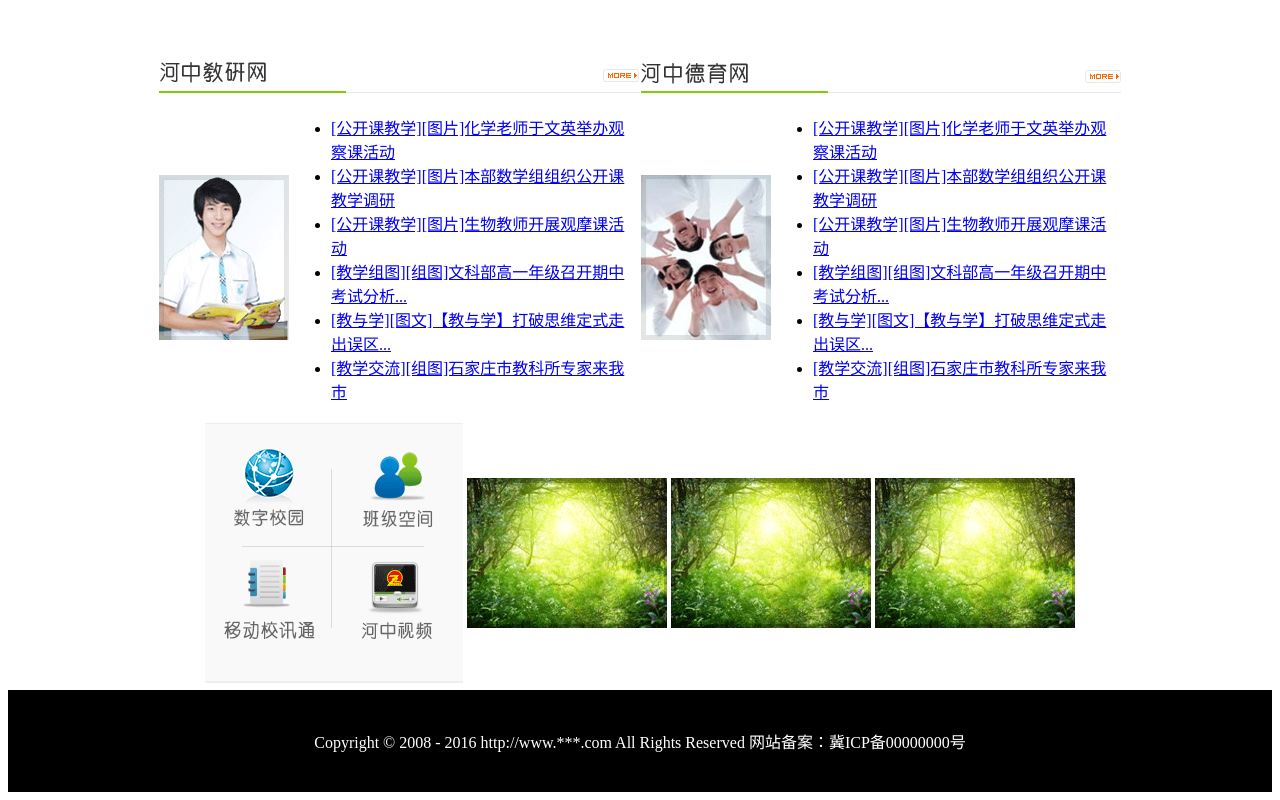
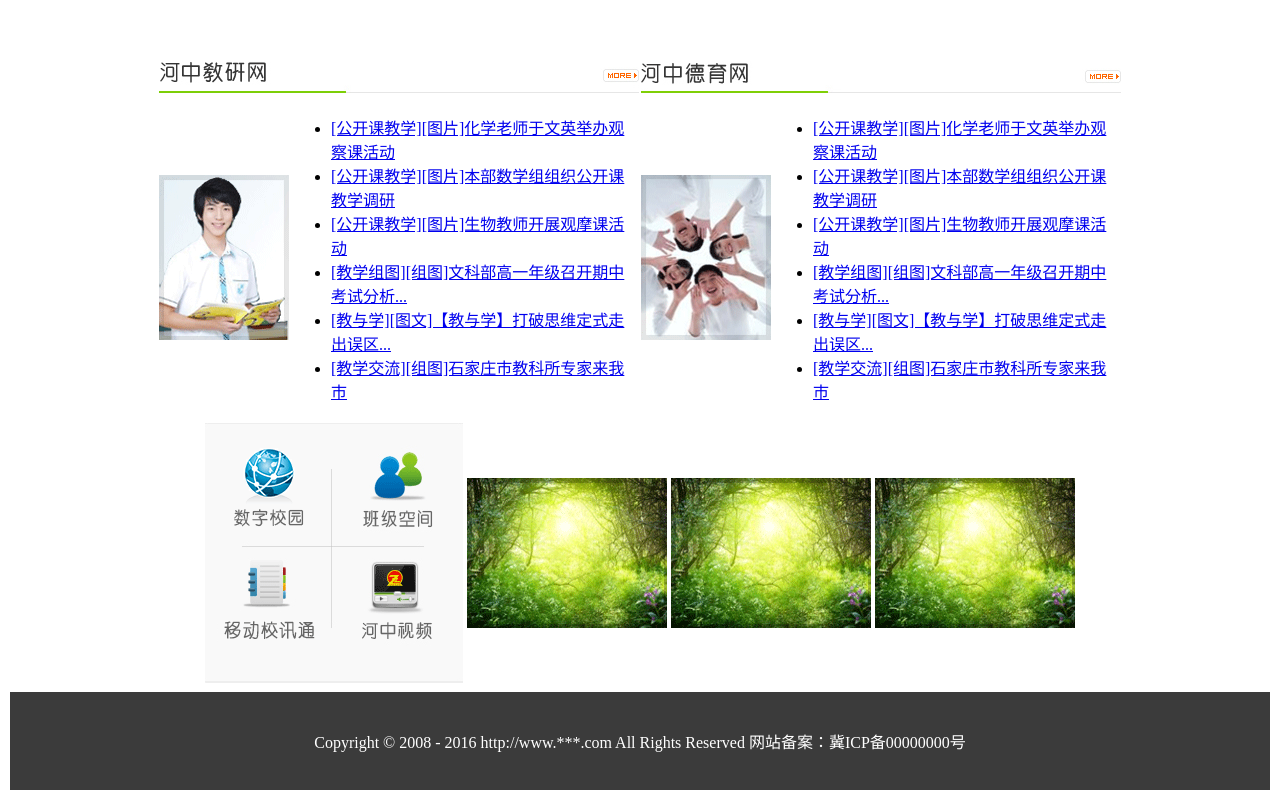
Before and after one commit to wuzilu/web1, a plain HTML site: page demo6/index.html in a window 1280 px wide. Shown: the part 738-1538 px from the top of the page. Drawn offline with Linux system fonts and the light colour scheme.

Commit message:
页脚修改

```diff
--- a/demo6/index.html
+++ b/demo6/index.html
@@ -117,9 +117,9 @@
       </tr>
    </table>
   <!--页脚部分-->
-<table  bgcolor="black" width="100%" height="10%" align="center">
+<table width="100%" height="10%" align="center">
 	<tr>
-		<td width="100%">
+		<td background="image/foot_bg.gif" width="100%">
 		    <br/><br/>
 			<center><font color="white" >Copyright © 2008 - 2016 http://www.***.com All Rights Reserved 网站备案：冀ICP备00000000号</font></center>
 			<br/><br/>
```
